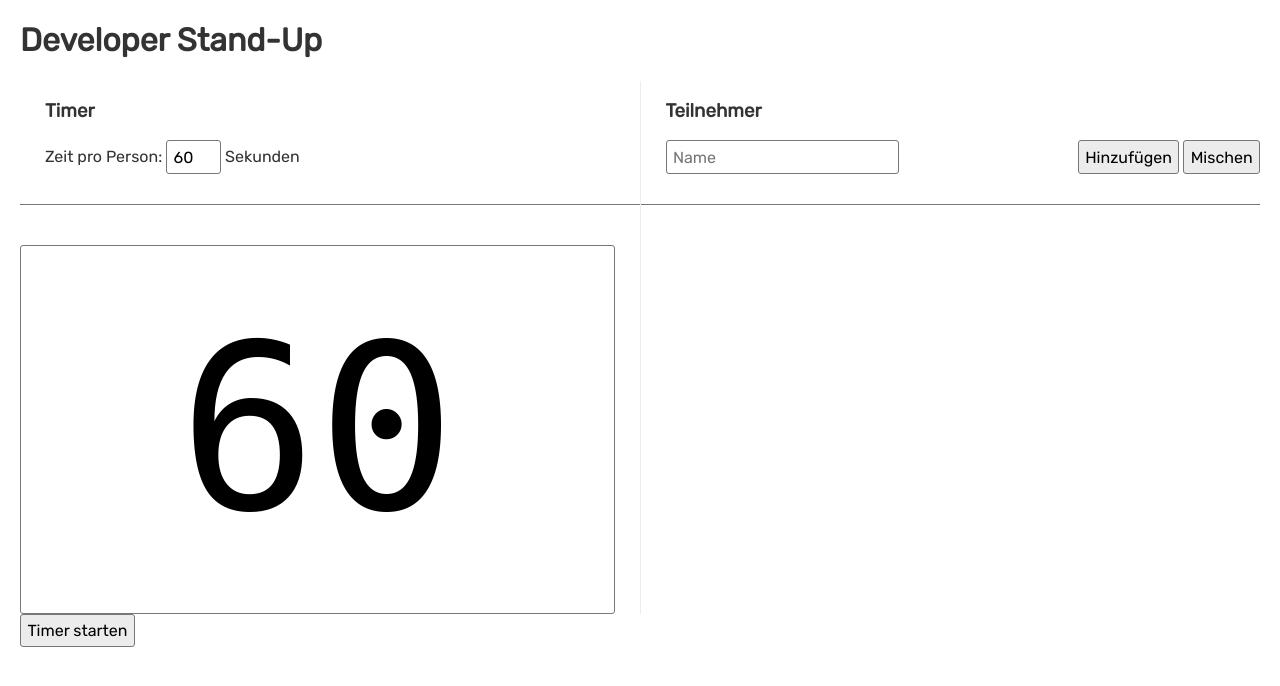
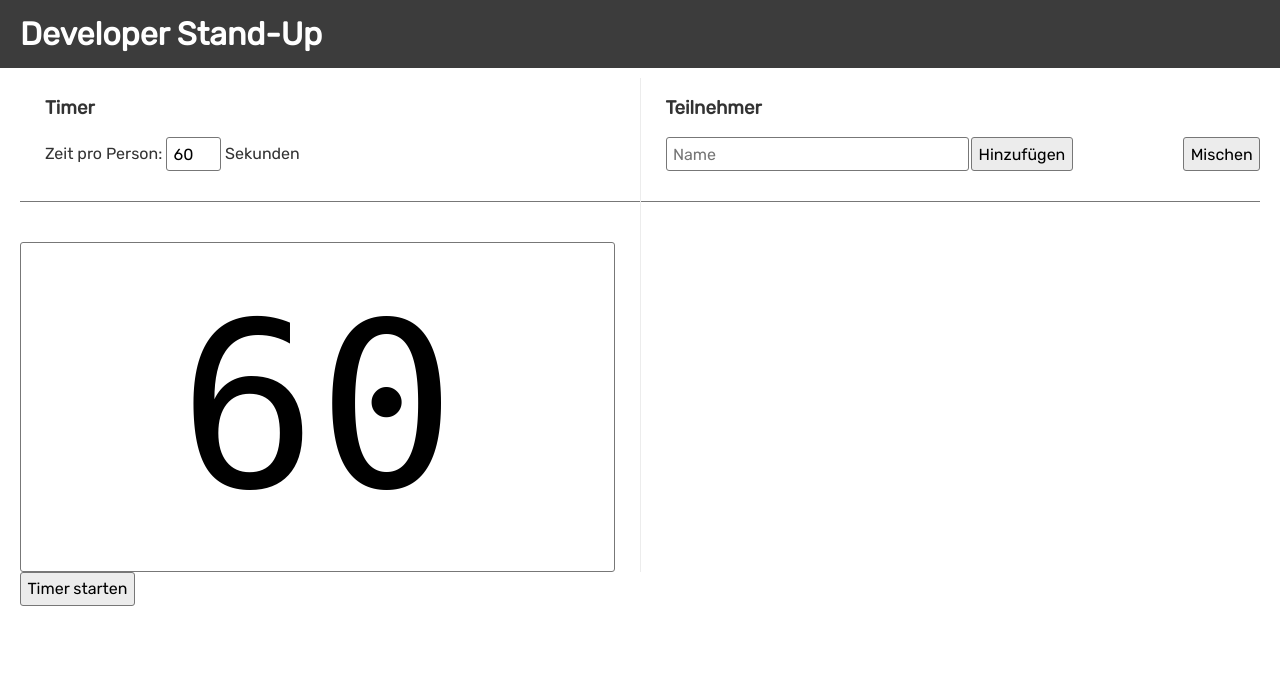
Before and after one commit to DataOne/dev-standup-timer, a Svelte app in the folder app/: page / in a window 1280 px wide. Shown: the top 686 px of the page. Built offline with nearby package versions, Linux system fonts and the light colour scheme.

Commit message:
added header, changed colors

```diff
--- a/app/src/App.svelte
+++ b/app/src/App.svelte
@@ -45,7 +45,9 @@
 	}
 </script>
 
-<h1>Developer Stand-Up</h1>
+<div class="header">
+	<h1>Developer Stand-Up</h1>
+</div>
 
 <div class="flex">
 	<div class="column first">
@@ -60,10 +62,12 @@
 			<input
 				type="text"
 				placeholder="Name"
+				class="flex-1"
+				style="margin-right: 2px;"
 				bind:value={devName}
 				on:keyup={(e) => e.key === "Enter" && addDev()}
 			/>
-			<div>
+			<div class="flex-1 flex">
 				<button type="button" on:click={addDev}>Hinzufügen</button>
 				<button type="button" on:click={sortDevs}>Mischen</button>
 			</div>
@@ -97,6 +101,20 @@
 		transition: all 250ms;
 	}
 
+	.header {
+		background-color: #3c3c3c;
+		margin: -20px;
+		color: white;
+		margin-bottom: 10px;
+		margin-top: 0;
+		padding: 15px 20px;
+	}
+
+	.header > h1 {
+		margin: 0;
+		padding: 0;
+	}
+
 	.fixed {
 		position: sticky;
 		top: 0;
@@ -110,6 +128,10 @@
 		flex-direction: row;
 		align-items: stretch;
 		justify-content: space-between;
+	}
+
+	.flex-1 {
+		flex: 1;
 	}
 
 	.column {
--- a/app/src/Timer.svelte
+++ b/app/src/Timer.svelte
@@ -22,7 +22,7 @@
 	}
 
 	function blink() {
-		document.body.style.backgroundColor = "red";
+		document.body.style.backgroundColor = "#E1325A";
 
 		setTimeout(() => {
 			document.body.style.backgroundColor = "unset";
@@ -46,7 +46,7 @@
 			bind:value={timeRemainingInSeconds}
 			class="time"
 			style={timeRemainingInSeconds === 0
-				? "color: red;"
+				? "color: #E1325A;"
 				: timeRemainingInSeconds <= halfOfTimeInSeconds
 				? "color: #d7bf22"
 				: ""}
@@ -62,7 +62,7 @@
 		margin-right: 25px;
 		padding: 20px;
 		height: 0;
-		padding-bottom: 56.25%; /* 16:9 */
+		padding-bottom: 50%;
 		position: relative;
 	}
 
```
